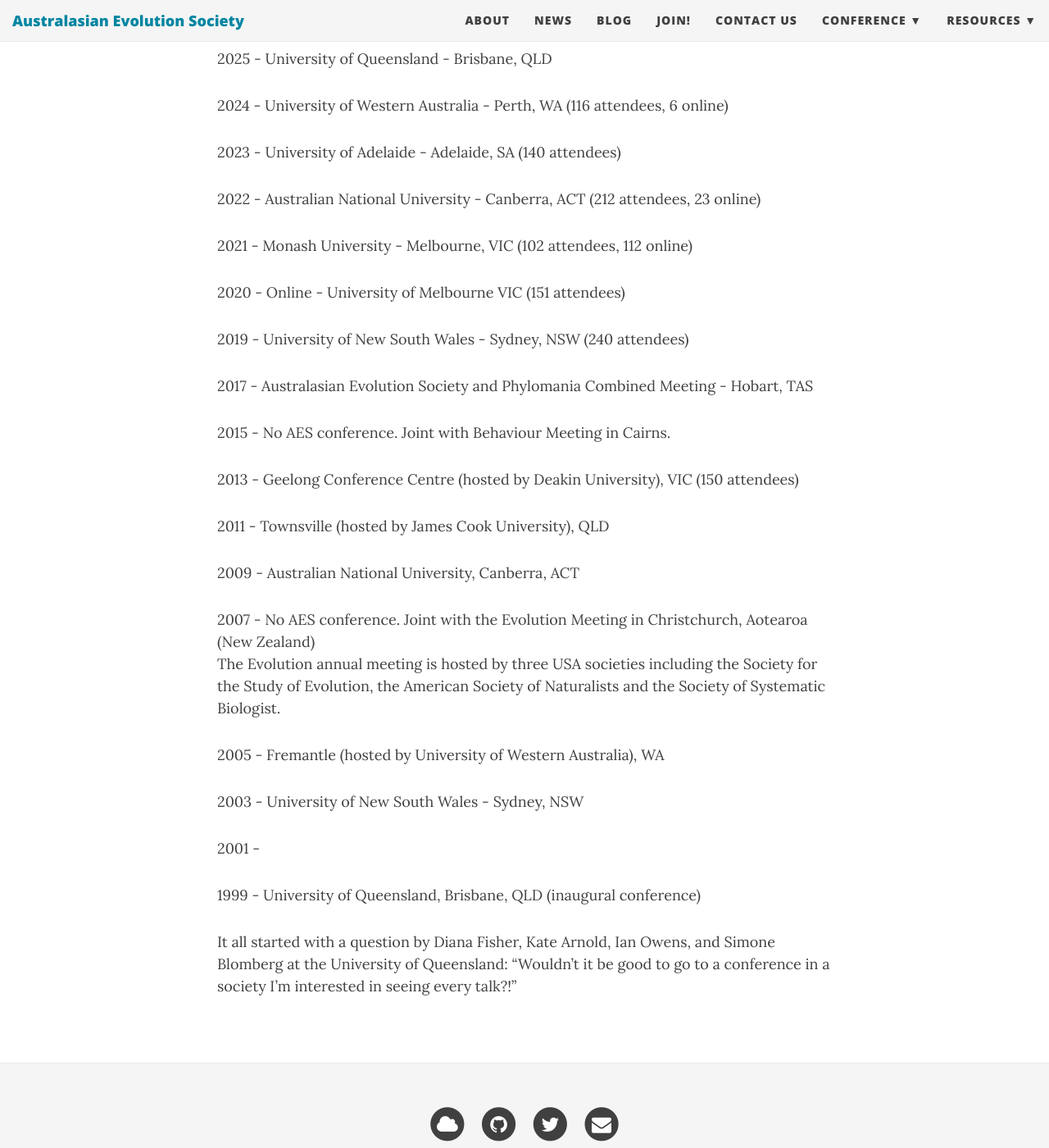
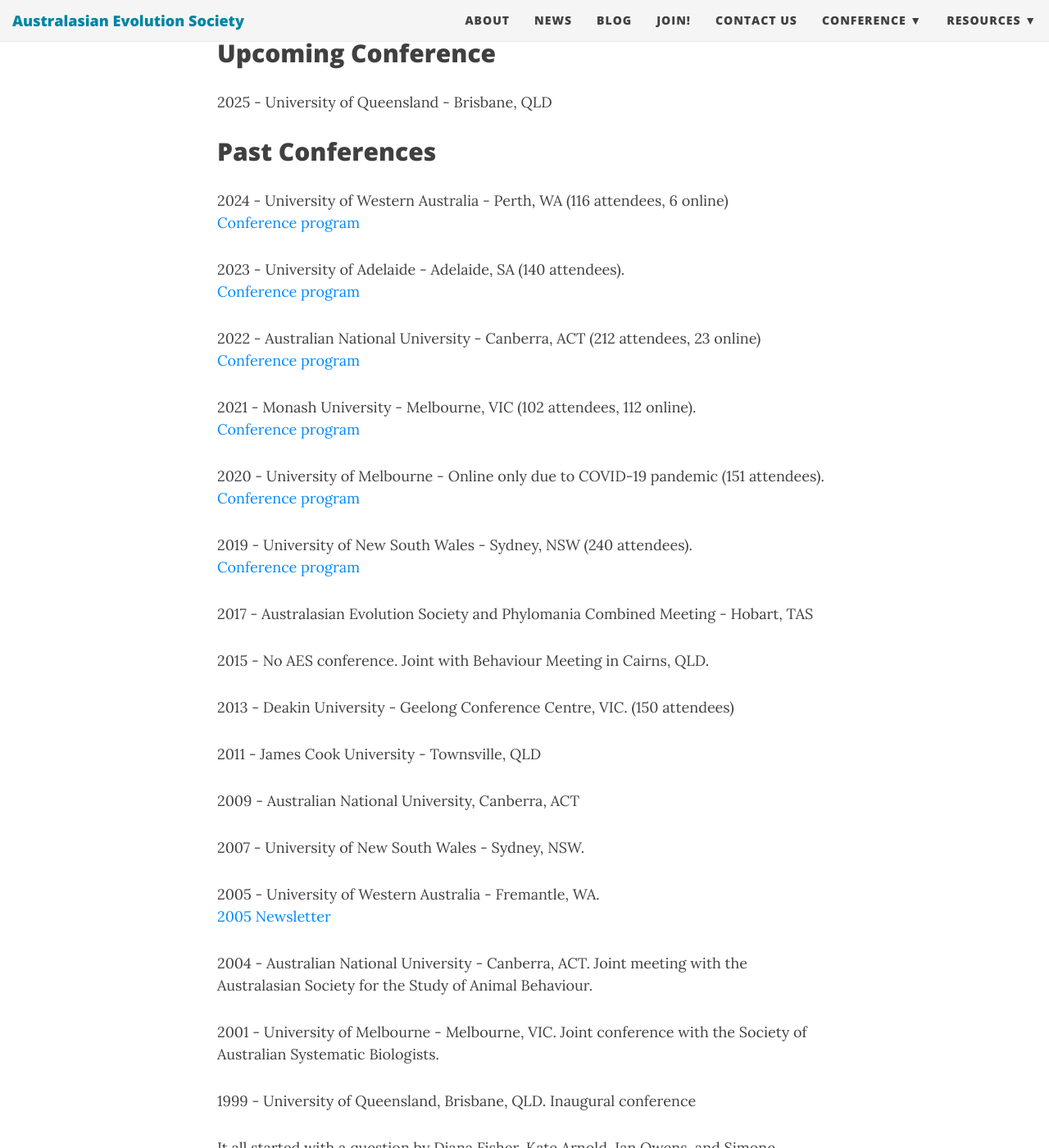
Before and after one commit to ausevo/ausevo.github.io, a Jekyll site: the page built from past-conf.md, in a window 1280 px wide and 1400 px high, scrolled down 672 px. Shown: the whole window at 82% size. Built offline with Jekyll 4.4.1, drawn with Linux system fonts in a browser that asks for light colours; nearby versions of some CDN libraries; some of the changed text lies outside the part shown.

Commit message:
update archives and news

```diff
--- a/past-conf.md
+++ b/past-conf.md
@@ -6,39 +6,52 @@
 - /img/big-imgs/flower.JPG:
 ---
 
+## Upcoming Conference
+
 2025 - University of Queensland - Brisbane, QLD
 
+## Past Conferences
+
 2024 - University of Western Australia - Perth, WA (116 attendees, 6 online)
+[Conference program](./docs/2024/2024_AESFullProgram.pdf)
 
-2023 - University of Adelaide - Adelaide, SA (140 attendees)
+2023 - University of Adelaide - Adelaide, SA (140 attendees).
+[Conference program](./docs/2023/2023_FullAESConference.pdf)
 
 2022 - Australian National University - Canberra, ACT (212 attendees, 23 online)
+[Conference program](./docs/2022/2022_FullConferenceBooklet.pdf)
 
-2021 - Monash University - Melbourne, VIC (102 attendees, 112 online)
+2021 - Monash University - Melbourne, VIC (102 attendees, 112 online).
+[Conference program](./docs/2021/2021_ScheduleAES.pdf)
 
-2020 - Online - University of Melbourne VIC (151 attendees)
+2020 - University of Melbourne - Online only due to COVID-19 pandemic (151 attendees).
+[Conference program](./docs/2020/2020_AES_timetable_Dec.pdf)
 
-2019 - University of New South Wales - Sydney, NSW (240 attendees)
+2019 - University of New South Wales - Sydney, NSW (240 attendees).
+[Conference program](./docs/2005/2019_AESProgramFinal.pdf)
 
 2017 - Australasian Evolution Society and Phylomania Combined Meeting - Hobart, TAS
 
-2015 - No AES conference. Joint with Behaviour Meeting in Cairns.
+2015 - No AES conference. Joint with Behaviour Meeting in Cairns, QLD.
 
-2013 - Geelong Conference Centre (hosted by Deakin University), VIC (150 attendees)
+2013 - Deakin University - Geelong Conference Centre, VIC. (150 attendees)
 
-2011 - Townsville (hosted by James Cook University), QLD
+2011 - James Cook University - Townsville, QLD
 
 2009 - Australian National University, Canberra, ACT
 
-2007 - No AES conference. Joint with the Evolution Meeting in Christchurch, Aotearoa (New Zealand)
-The Evolution annual meeting is hosted by three USA societies including the Society for the Study of Evolution, the American Society of Naturalists and the Society of Systematic Biologist.
+2007 - University of New South Wales - Sydney, NSW.
+<!-- Joint with the Evolution Meeting in Christchurch, Aotearoa (New Zealand)   -->
+<!-- The Evolution annual meeting is hosted by three USA societies including the Society for the Study of Evolution, the American Society of Naturalists and the Society of Systematic Biologist.   -->
 
-2005 - Fremantle (hosted by University of Western Australia), WA
+2005 - University of Western Australia - Fremantle, WA.
+[2005 Newsletter](./docs/2005/2005_Evolutionau_Newsletter.pdf)
 
-2003 - University of New South Wales - Sydney, NSW
+2004 - Australian National University - Canberra, ACT. Joint meeting with the Australasian Society for the Study of Animal Behaviour.
 
-2001 -
+2001 - University of Melbourne - Melbourne, VIC. Joint conference with the Society of Australian Systematic Biologists.
 
-1999 - University of Queensland, Brisbane, QLD (inaugural conference)
+1999 - University of Queensland, Brisbane, QLD. Inaugural conference
 
-It all started with a question by Diana Fisher, Kate Arnold, Ian Owens, and Simone Blomberg at the University of Queensland: "Wouldn't it be good to go to a conference in a society I'm interested in seeing every talk?!"
+It all started with a question by Diana Fisher, Kate Arnold, Ian Owens, and Simone Blomberg at the University of Queensland:
+"Wouldn't it be good to go to a conference in a society I'm interested in seeing every talk?!"
```
Also changed, not shown: _posts/news/2024-12-09-AusEvo2024Wrap.md (added, +50 -0 lines), programme.md (+3 -5 lines).
